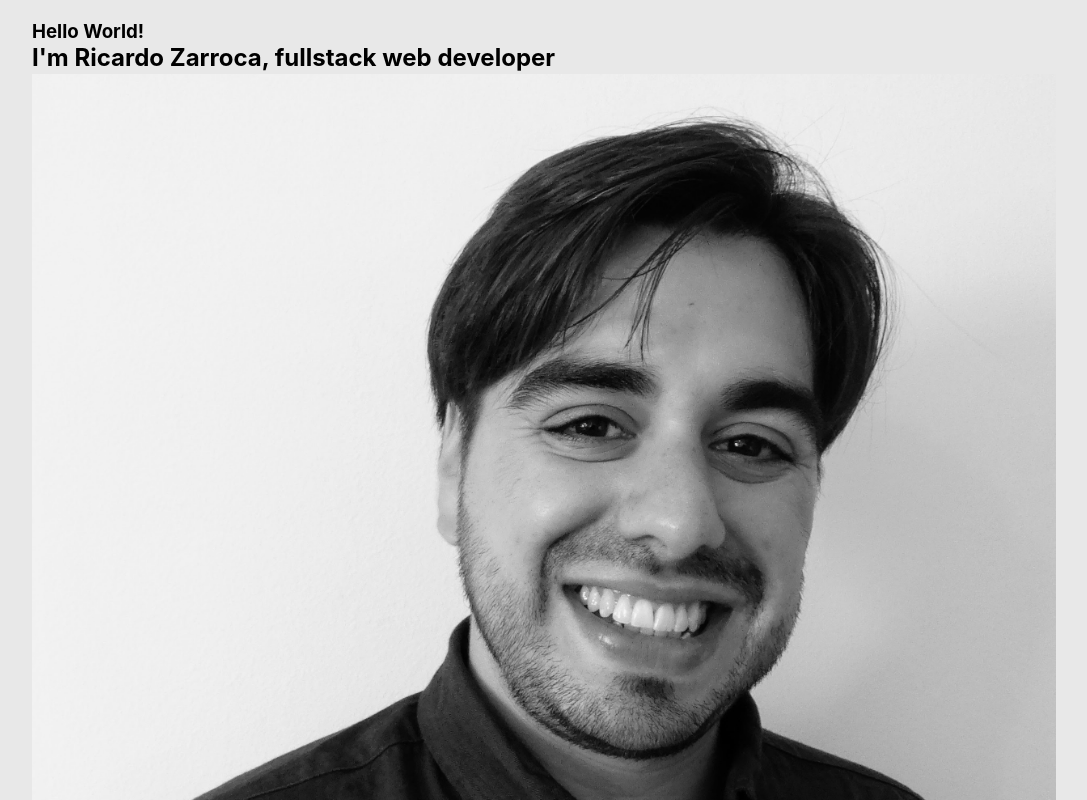
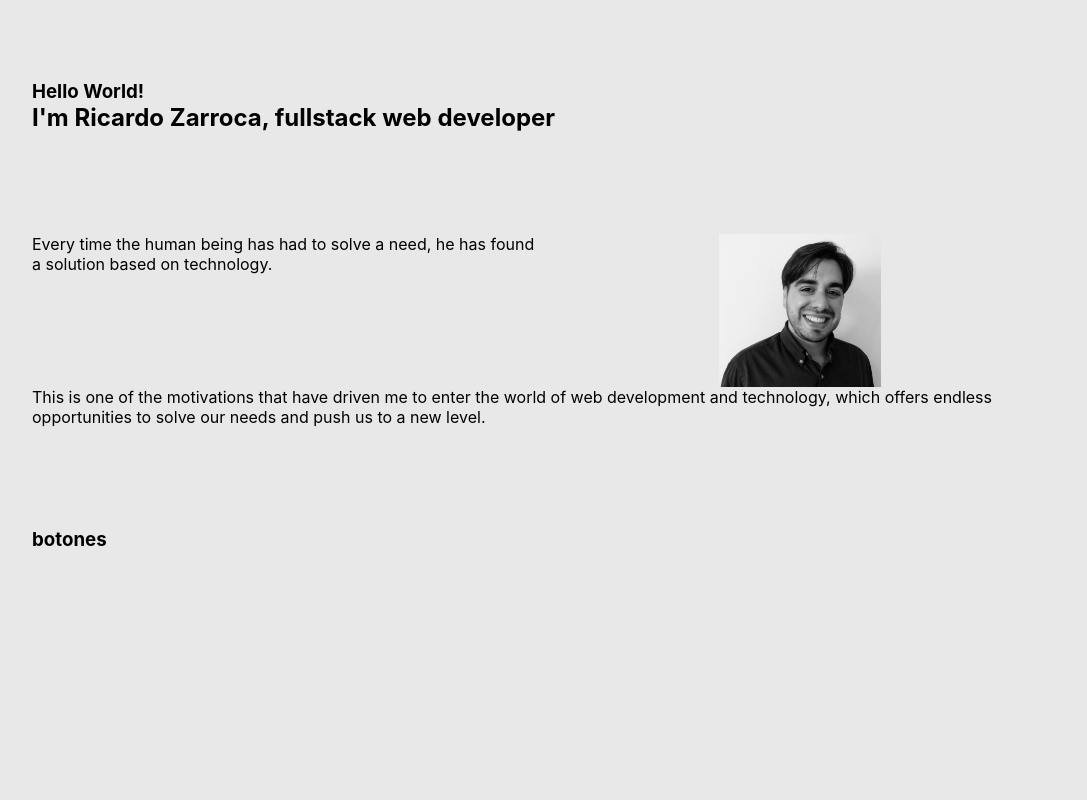
Before and after one commit to rzarroca/portfolio, a React (Create React App) app: page / in a window 1280 px wide. Shown: the top 800 px of the page, without its empty margins (96-1183 px from the left). Built offline with nearby package versions, Linux system fonts and the light colour scheme.

Commit message:
Summary: grid set

```diff
--- a/src/components/FullPage/fullpage.css
+++ b/src/components/FullPage/fullpage.css
@@ -1,10 +1,11 @@
 .fullpage {
     width: 100vw;
     height: 100vh;
+    overflow: hidden;
 
     display: grid;
-    grid-template-rows: minmax(20px, 0.5fr) 4fr minmax(25px, 0.5fr);
-    grid-template-columns: clamp(10px, 10vw, 900px) 1fr clamp(10px, 10vw, 900px);
+    grid-template-rows: minmax(20px, 0.5fr) minmax(0, 4fr) minmax(25px, 0.5fr);
+    grid-template-columns: clamp(10px, 10vw, 400px) minmax(0, 1fr) clamp(10px, 10vw, 400px);
 
 }
 
--- a/src/pages/landingPage/Ladingpage.js
+++ b/src/pages/landingPage/Ladingpage.js
@@ -6,16 +6,19 @@ import avatar from '../../assets/images/DSC04573.JPG'
 export function LadingPage () {
   return (
     <FullPage primary>
-      <div className='fullpage-content'>
+      <div className='landingPage'>
         <article className='summary'>
           <header>
             <h1>Hello World!</h1>
             <h2>I'm Ricardo Zarroca, <bold>fullstack web developer</bold></h2>
           </header>
           <figure>
-            <img src={avatar} alt='avatar image' width='300px' height='300px' />
+            <img src={avatar} alt='avatar image' />
           </figure>
-          <p>Every time the human being has had to solve a need, he has found a solution <bold>based on technology.</bold>
+          <p className='p1'>
+            Every time the human being has had to solve a need, he has found a solution <bold>based on technology.</bold>
+          </p>
+          <p className='p2'>
             This is one of the motivations that have driven me to enter the world of web development and technology, which offers <bold>endless opportunities</bold> to solve our needs and push us to a new level.
           </p>
         </article>
--- a/src/pages/landingPage/landingPage.css
+++ b/src/pages/landingPage/landingPage.css
@@ -1,14 +1,40 @@
-.fullpage-content {
+.landingPage {
+    max-width: 100%;
+    max-height: 100%;
     grid-area: 2/2/3/3;
+    overflow: auto;
 
     display: grid;
-    grid-template-rows: 2fr 1fr;
-    justify-items: stretch;
+    grid-template-rows: minmax(0, 2fr) minmax(0, 1fr);
+
+    justify-content: stretch;
     align-items: stretch;
     gap: 5vw;
 }
 
 .summary {
     display: grid;
+    grid-template-areas:
+        "head head"
+        "text  img"
+        "text2  text2";
+  grid-template-rows: minmax(0, 2fr) minmax(0, 2fr) minmax(0, 1fr);
+  grid-template-columns: minmax(0, 1fr) minmax(0, 1fr)
+}
+
+.summary header {
+    grid-area: head;
+}
+
+.summary figure {
+    grid-area: img;
+}
+
+.p1 {
+    grid-area: text;
+}
+
+.p2 {
+    grid-area: text2;
 
 }
```
